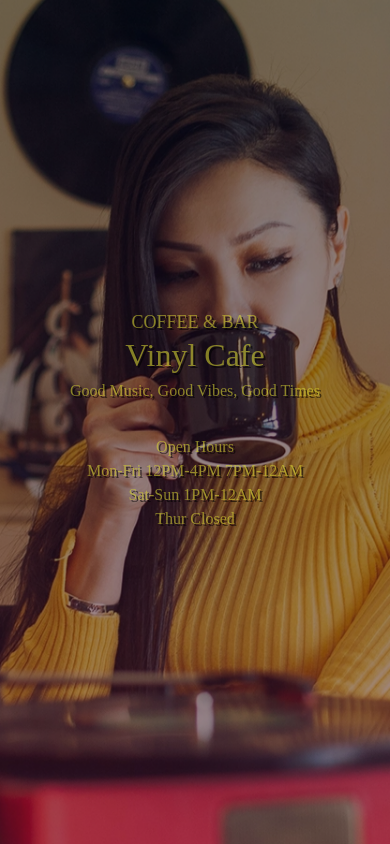
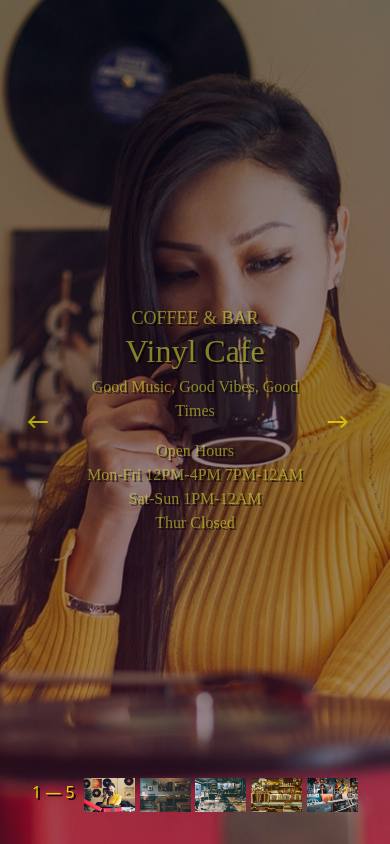
Before and after one commit to Fire-Bringer/vinyl-cafe-frontend, a Next.js app: page / in a window 390 px wide. Shown: the top 844 px of the page. Built offline with nearby package versions, Linux system fonts and the light colour scheme; a web font is replaced by a local one.

Commit message:
set hero preview images and arrows

```diff
--- a/package.json
+++ b/package.json
@@ -10,6 +10,7 @@
   },
   "dependencies": {
     "@gsap/react": "^2.1.2",
+    "@remixicon/react": "^4.6.0",
     "gsap": "^3.12.7",
     "next": "15.1.6",
     "react": "^19.0.0",
--- a/src/components/Hero/Hero.jsx
+++ b/src/components/Hero/Hero.jsx
@@ -3,6 +3,7 @@ import Image from 'next/image';
 import '@/styles/hero.css'
 import { useEffect, useRef } from 'react';
 import gsap from 'gsap';
+import { RiArrowLeftLongLine, RiArrowRightLongLine } from '@remixicon/react';
 
 const Hero = () => {
 
@@ -107,6 +108,19 @@ const Hero = () => {
       duration: 4,
       ease: "power4.inOut"
     }, "-=2");
+
+    tl.to(".slide-num p, .preview img", {
+      top: 0,
+      stagger: 0.075,
+      duration: 1,
+      ease: "power3.out",
+    }, "-=1.5");
+
+    tl.to(".icon svg, .icon-2 svg", {
+      scale: 1,
+      stagger: 0.05,
+      ease: "power3.out",
+    }, "-=1");
 
     // Animation to make the hero text appear
     tl.to(titleRef.current, {
@@ -361,7 +375,7 @@ const Hero = () => {
       </div>
 
       <div className='shop-title'>
-        <div className='icon' id='icon-prev'></div>
+        <div className='icon' id='icon-prev'><RiArrowLeftLongLine/></div>
         <div className='title' ref={titleRef}>
           <h5>COFFEE & BAR</h5>
           <h1>Vinyl Cafe</h1>
@@ -373,7 +387,7 @@ const Hero = () => {
             <dd>Thur Closed</dd>
           </dl>
         </div>
-        <div className='icon-2' id='icon-next'></div>
+        <div className='icon-2' id='icon-next'><RiArrowRightLongLine/></div>
       </div>
 
       <div className='hero-footer'>
--- a/src/styles/hero.css
+++ b/src/styles/hero.css
@@ -110,7 +110,7 @@
 .title h6{
   color: #D6D533;
   text-shadow: 2px 2px #000000;
-  margin-bottom: 2rem;
+  margin-bottom: 1rem;
   font-family: "Caprasimo", serif;
 }
 dl{
@@ -122,3 +122,104 @@ dl{
 dd{
   margin-bottom: 0;
 }
+
+/* Slider Arrows */
+.icon,
+.icon-2 {
+  flex: 0.5;
+  padding: 0 5em;
+  font-size: 30px;
+  opacity: 0.8;
+  text-shadow: 2px 2px #000000;
+  color: #fffe00cc;
+}
+
+.icon-2 {
+  text-align: right;
+}
+
+.icon svg,
+.icon-2 svg {
+  transform: scale(0);
+}
+
+.hero-footer {
+  position: absolute;
+  bottom: 0;
+  width: 100%;
+}
+
+.preview {
+  position: absolute;
+  bottom: 2em;
+  right: 2em;
+  display: flex;
+  gap: 0.3em;
+  clip-path: polygon(0 0, 100% 0, 100% 100%, 0% 100%);
+}
+
+.preview img {
+  position: relative;
+  top: 100px;
+  width: 80px;
+  height: 50px;
+}
+
+.slide-num {
+  margin: 3em 0;
+  text-align: center;
+  text-shadow: 2px 2px #000000;
+  color: #fffe00cc;
+  clip-path: polygon(0 0, 100% 0, 100% 100%, 0% 100%);
+}
+
+.slide-num p {
+  position: relative;
+  top: 30px;
+}
+
+
+@media (max-width: 900px) {
+  .slide-num {
+    text-align: left;
+    padding-left: 2em;
+    margin-bottom: 2.5em;
+  }
+
+  .icon,
+  .icon-2 {
+    padding: 0 1em;
+    font-size: 16px;
+  }
+
+  .preview img {
+    width: 60px;
+    height: 40px;
+  }
+}
+
+@media (max-width: 426px) {
+  .preview img {
+    width: 51px;
+    height: 34px;
+  }
+}
+
+@media (max-width: 376px) {
+  .hero-nav {
+    gap: 2em;
+  }
+  .preview img {
+    width: 45px;
+    height: 30px;
+  }
+}
+
+@media (max-width: 321px) {
+  .hero-nav {
+    gap: 1.5em;
+  }
+  .preview {
+    display: none;
+  }
+}
```
Also changed, not shown: 1 other file (tests, documents, lock files or other folders).
